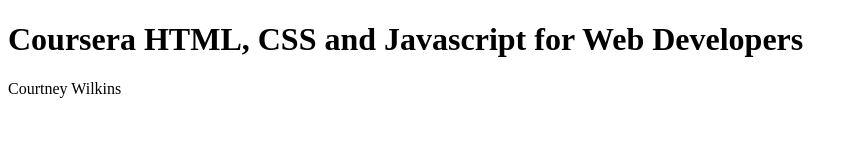
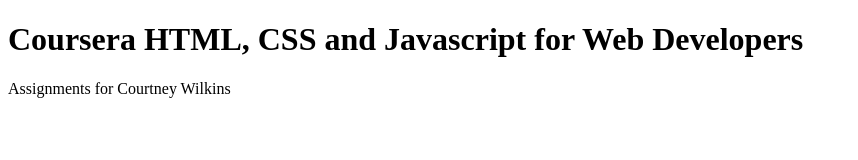
Before and after one commit to seattlecrw/CourseraWebDev, a plain HTML site: page index.html in a window 1280 px wide. Shown: the whole page, without its empty margins (0-858 px from the left). Drawn offline with Linux system fonts and the light colour scheme.

Commit message:
Clarify introduction point to assignments page

```diff
--- a/index.html
+++ b/index.html
@@ -5,6 +5,6 @@
 </head>
 <body>
 	<h1>Coursera HTML, CSS and Javascript for Web Developers</h1>
-	<p>Courtney Wilkins</p>
+	<p>Assignments for Courtney Wilkins</p>
 </body>
 </html>
```
